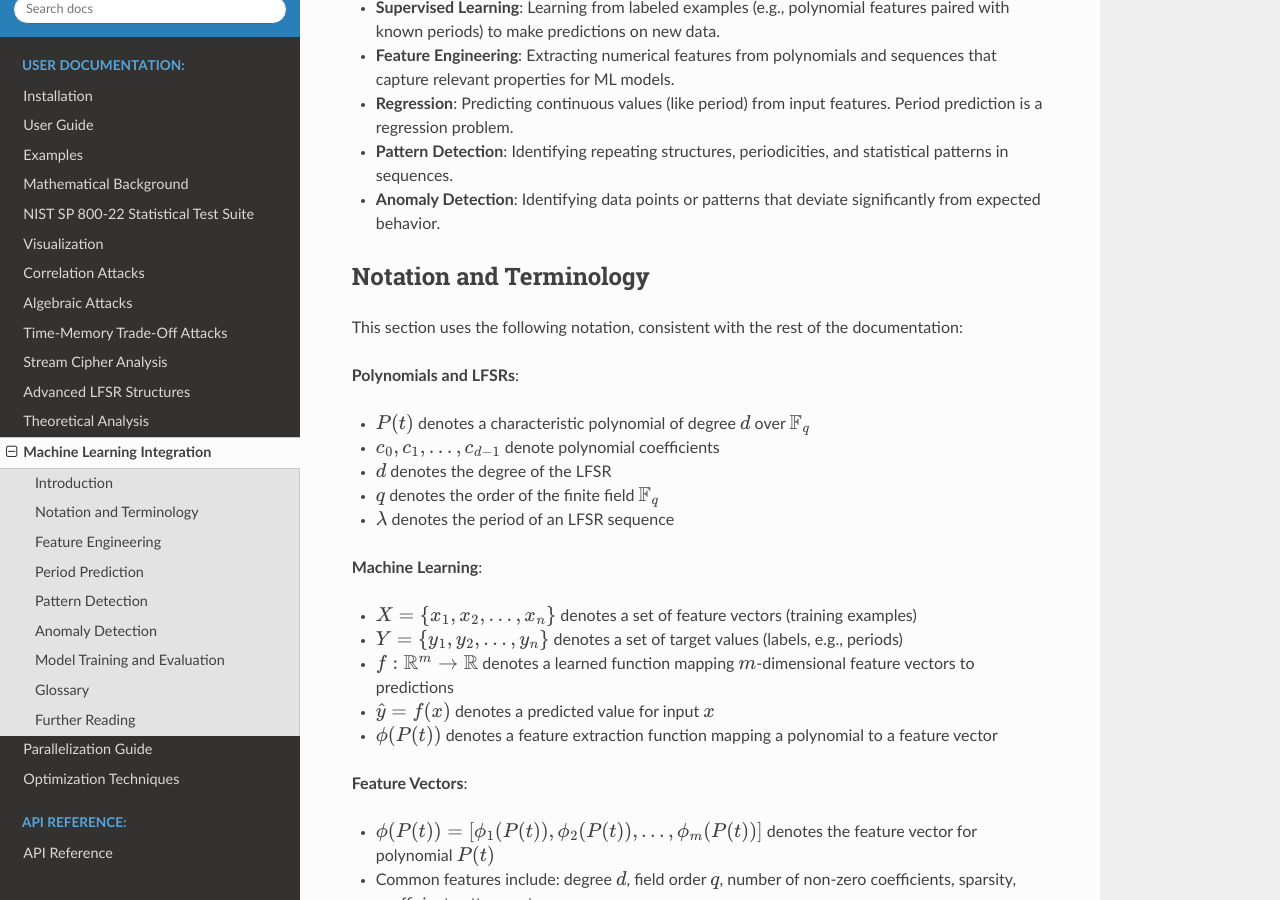
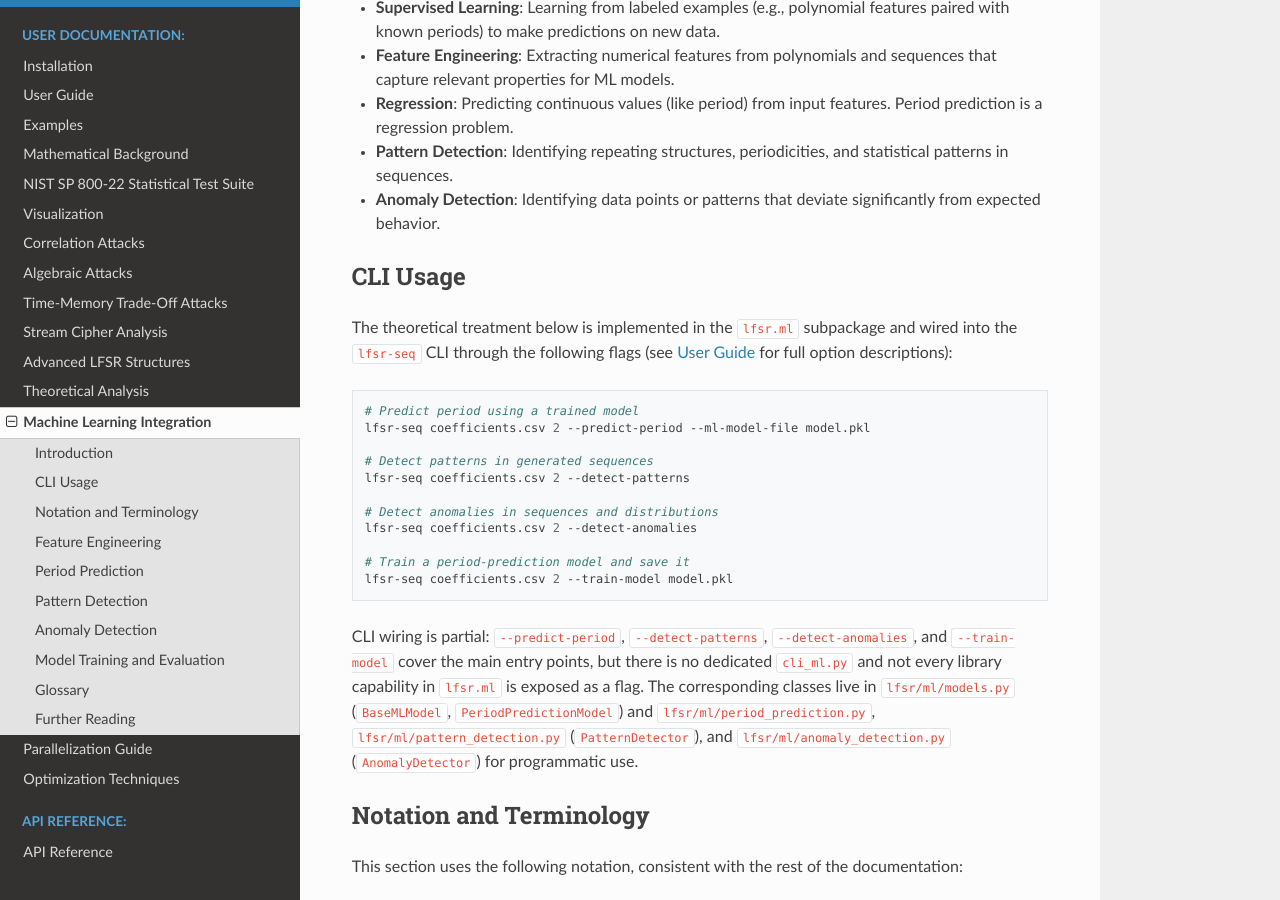
Before and after one commit to mkhellat/lfsr-seq, a Sphinx documentation site: the page built from docs/ml_integration.rst, in a window 1280 px wide and 900 px high, scrolled down 1396 px. Built offline with Sphinx 7.4.7 and the Read the Docs theme 3.1.0, drawn with Linux system fonts in a browser that asks for light colours.

Commit message:
docs: document --train-model sample limit and ML CLI flags
--train-model's num_samples is hardcoded to 100 in cli.py with no flag
to change it; noted this in user_guide.rst. ml_integration.rst was pure
theory with no mention of the actual --predict-period,
--detect-patterns, --detect-anomalies, and --train-model flags now
wired into the CLI, or the lfsr.ml classes backing them; added a CLI
Usage section covering both.

```diff
--- a/docs/ml_integration.rst
+++ b/docs/ml_integration.rst
@@ -83,6 +83,36 @@ large LFSRs. Machine learning offers the potential to:
 
 - **Anomaly Detection**: Identifying data points or patterns that deviate
   significantly from expected behavior.
+
+CLI Usage
+---------
+
+The theoretical treatment below is implemented in the ``lfsr.ml`` subpackage
+and wired into the ``lfsr-seq`` CLI through the following flags (see
+:doc:`user_guide` for full option descriptions):
+
+.. code-block:: bash
+
+   # Predict period using a trained model
+   lfsr-seq coefficients.csv 2 --predict-period --ml-model-file model.pkl
+
+   # Detect patterns in generated sequences
+   lfsr-seq coefficients.csv 2 --detect-patterns
+
+   # Detect anomalies in sequences and distributions
+   lfsr-seq coefficients.csv 2 --detect-anomalies
+
+   # Train a period-prediction model and save it
+   lfsr-seq coefficients.csv 2 --train-model model.pkl
+
+CLI wiring is partial: ``--predict-period``, ``--detect-patterns``,
+``--detect-anomalies``, and ``--train-model`` cover the main entry points, but
+there is no dedicated ``cli_ml.py`` and not every library capability in
+``lfsr.ml`` is exposed as a flag. The corresponding classes live in
+``lfsr/ml/models.py`` (``BaseMLModel``, ``PeriodPredictionModel``) and
+``lfsr/ml/period_prediction.py``, ``lfsr/ml/pattern_detection.py``
+(``PatternDetector``), and ``lfsr/ml/anomaly_detection.py``
+(``AnomalyDetector``) for programmatic use.
 
 Notation and Terminology
 --------------------------
--- a/docs/user_guide.rst
+++ b/docs/user_guide.rst
@@ -1410,5 +1410,7 @@ ML-based analysis can be performed from the command line:
    --detect-anomalies         Detect anomalies in sequences and
                               distributions.
    --train-model FILE         Train ML model and save to file (specify
-                              output file).
+                              output file). Training sample count is currently
+                              fixed at 100 (not configurable via CLI flag);
+                              training can take several minutes.
    --ml-model-file FILE       Path to trained ML model file (for prediction).
```
